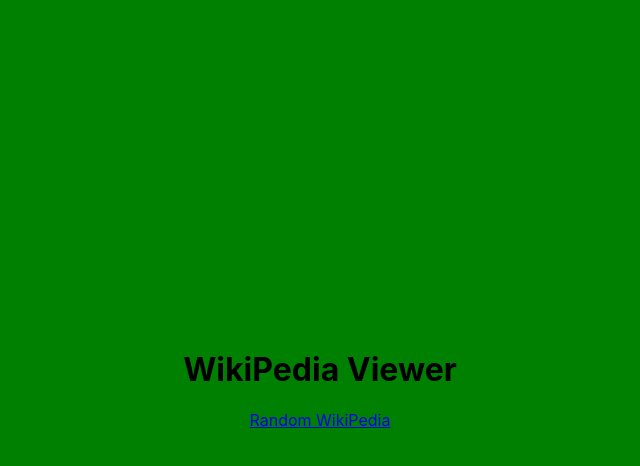
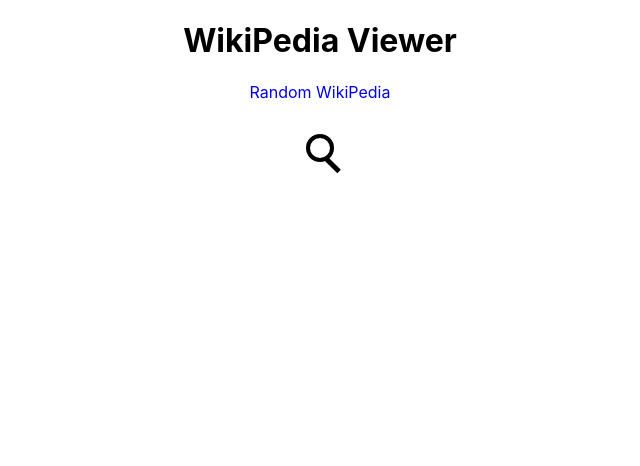
Before and after one commit to rohankadam1395/wikiPediaViewer, a React (Create React App) app in the folder client/: page / in a window 1280 px wide. Shown: the top 466 px of the page, without its empty margins (320-960 px from the left). Built offline with nearby package versions, Linux system fonts and the light colour scheme.

Commit message:
WhenWidthSetToValueInsteadOfPercentAnimationWorked

```diff
--- a/client/src/HomePage.css
+++ b/client/src/HomePage.css
@@ -3,7 +3,113 @@
     min-height: 100vh;
     display:flex;
     flex-direction: column;
-    justify-content: center;
+    justify-content: flex-start;
     align-items: center;
-    background-color: green;
+
 }
+.listContainer{
+
+}
+.listItem{
+    background-color:lavender;
+    margin: 1em;
+    padding: 0 1em 0 1em;
+    animation: slide-in 0.5s ease-in;
+
+
+}
+.listLink{
+    text-decoration: none;
+
+}
+.randomLink{
+    text-decoration: none;
+    margin-bottom: 2em;
+
+}
+.randomLink:hover{
+    color: salmon;
+    text-decoration: none;
+}
+
+.outerCircle{
+    position: relative;
+    height:20px;
+    width: 20px;
+    border-radius:50%;
+    border: 4px solid black;
+
+background: transparent;
+transition:  0.5s ease-in-out;
+
+}
+.searchIcon:hover{
+}
+
+/*
+.innerCircle{
+    position: absolute;
+    top: 50%;
+    left: 50%;
+    height:10px;
+    width: 10px;
+   margin-left: -5px;
+   margin-top: -5px;
+    border-radius: 50%;
+    background: white;
+
+
+
+}  */
+.line{
+    width: 20px;
+    height:5px;
+    transform:translateX(16px)
+    rotate(45deg);
+ background:black;
+
+}
+.newLine{
+    display:none;
+
+}
+.newouterCircle{
+    display:flex;
+    align-items: center;
+    justify-content: space-evenly;
+    position: relative;
+    border: 2px solid black;
+    width:200px;
+    /*Here Setting the widht to 200px worke to get the animation of text box expanding from center to ends,Uisig percentage it was animating length wise from start to end*/
+    transition:  0.5s ease-in-out;
+
+}
+.newinnerCircle{
+    display:none;
+}
+.inputField{
+    width:100%;
+border:none;
+border-color: transparent;
+outline: none;
+
+}
+.searchIcon{
+
+}
+
+.X:hover{
+    color: red;
+
+}
+
+@keyframes slide-in{
+    0% {
+opacity:0%;
+transform: translateX(50px);
+    }
+    100% {
+opacity:100%;
+    }
+
+}
```
